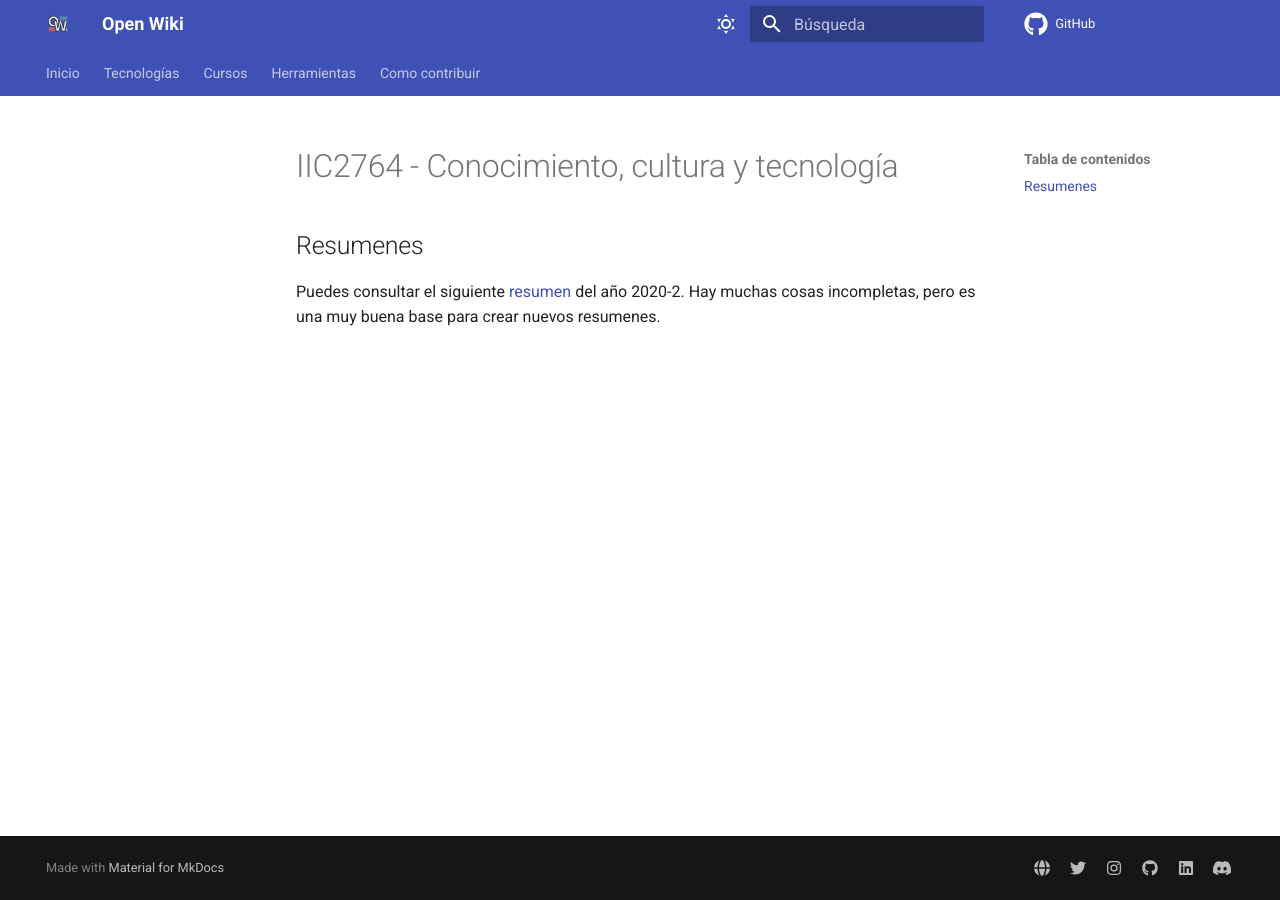
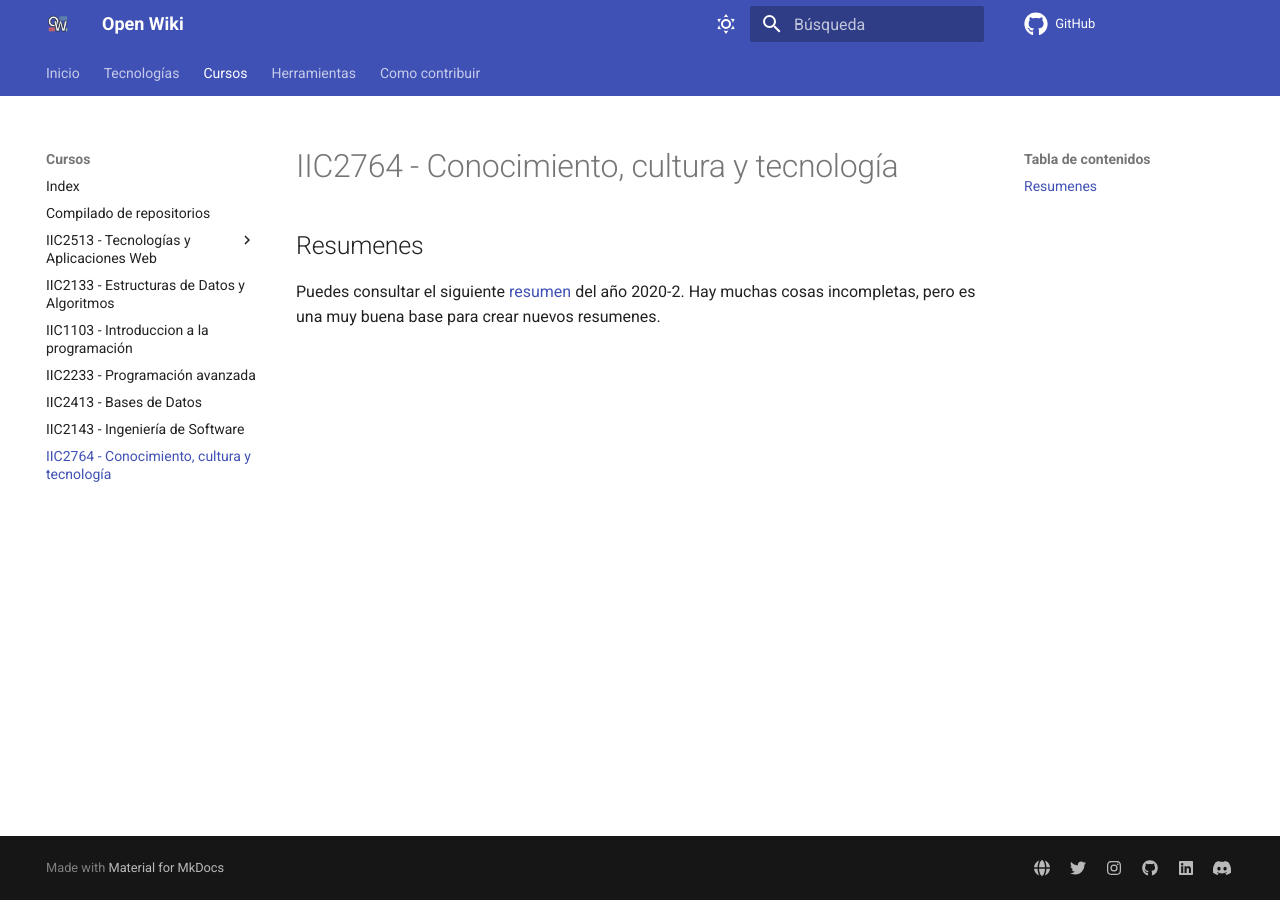
Before and after one commit to open-source-uc/open-wiki, an MkDocs documentation site: the page built from docs/cursos/IIC2764/index.md, in a window 1280 px wide. Built offline with MkDocs 1.6.1 and Material for MkDocs 9.7.7, drawn with Linux system fonts in a browser that asks for light colours; comment, search, counter and statistics services are not loaded; part of the change alters nothing that is shown.

Commit message:
fix: rename files

```diff
--- a/mkdocs.yml
+++ b/mkdocs.yml
@@ -33,20 +33,20 @@ nav:
       - Index: cursos/index.md
       - Compilado de repositorios: cursos/compilado.md
       - IIC2513 - Tecnologías y Aplicaciones Web:
-          - Index: cursos/IIC2513 - web/index.md
-          - Resumen: cursos/IIC2513 - web/resumen.md
+          - Index: cursos/IIC2513/index.md
+          - Resumen: cursos/IIC2513/resumen.md
       - IIC2133 - Estructuras de Datos y Algoritmos:
-          - Index: cursos/IIC2133 - edd/index.md
+          - Index: cursos/IIC2133/index.md
       - IIC1103 - Introduccion a la programación:
-          - Index: cursos/IIC1103 - intro progra/index.md
+          - Index: cursos/IIC1103/index.md
       - IIC2233 - Programación avanzada:
-          - Index: cursos/IIC2233 - avanzada/index.md
+          - Index: cursos/IIC2233/index.md
       - IIC2413 - Bases de Datos:
-          - Index: cursos/IIC2413 - bdd/index.md
+          - Index: cursos/IIC2413/index.md
       - IIC2143 - Ingeniería de Software:
-          - Index: cursos/IIC2143 - ing software/index.md
+          - Index: cursos/IIC2143/index.md
       - IIC2764 - Conocimiento, cultura y tecnología:
-          - Index: cursos/IIC2764 -cct/index.md
+          - Index: cursos/IIC2764/index.md
       #- IIC2026 - Visualización de Información:
       #- IIC2113 - Diseño Detallado de Software:
       #- IIC2283 - Diseño y Análisis de Algoritmos:
```
Also changed, not shown: docs/cursos/IIC1103/index.md (renamed from docs/cursos/IIC1103 - intro progra/index.md), docs/cursos/IIC2133/index.md (renamed from docs/cursos/IIC2133 - edd/index.md), docs/cursos/IIC2143/index.md (renamed from docs/cursos/IIC2143 - ing software/index.md), docs/cursos/IIC2233/index.md (renamed from docs/cursos/IIC2233 - avanzada/index.md), docs/cursos/IIC2413/index.md (renamed from docs/cursos/IIC2413 - bdd/index.md), docs/cursos/IIC2513/index.md (renamed from docs/cursos/IIC2513 - web/index.md), docs/cursos/IIC2513/resumen.md (renamed from docs/cursos/IIC2513 - web/resumen.md), docs/cursos/IIC2764/index.md (renamed from docs/cursos/IIC2764 - cct/index.md).
